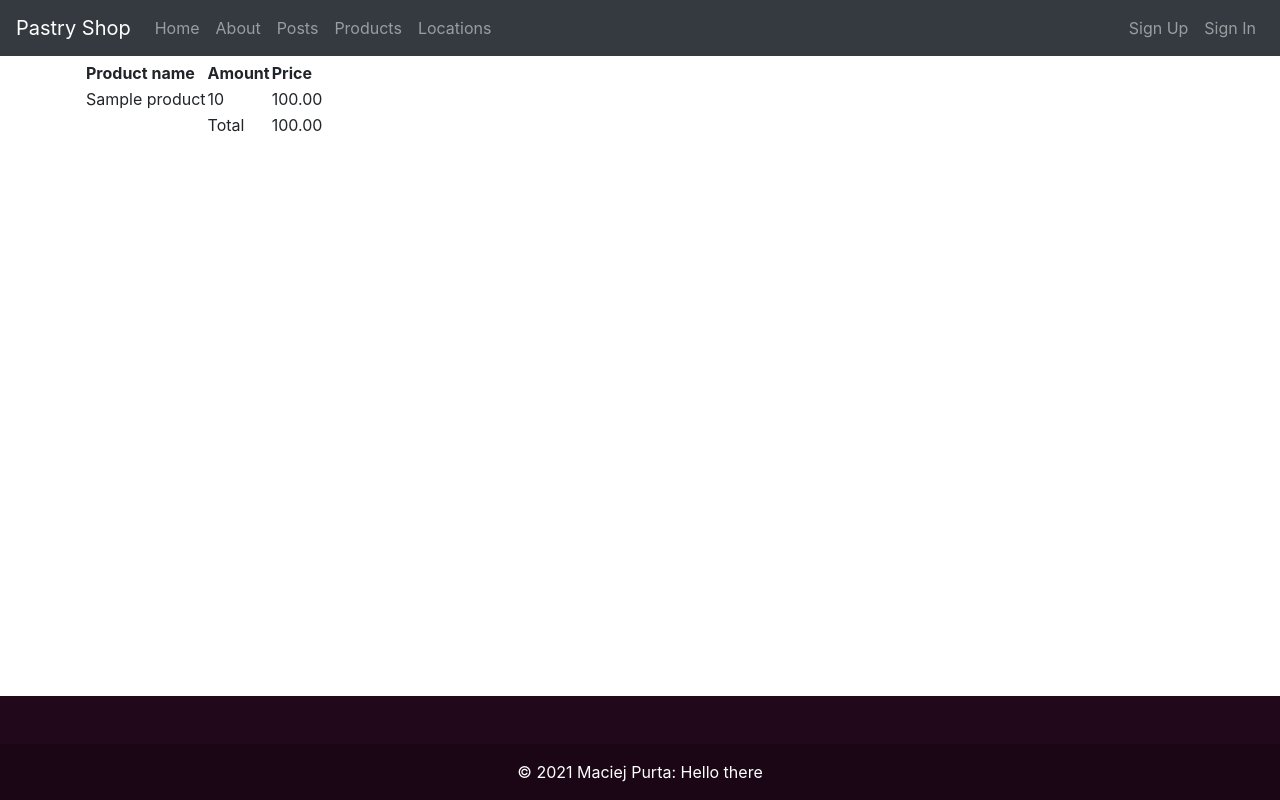
After one commit to Raekker/pastry-shop, a Django app: page /shop/orders/1/ in a window 1280 px wide. The commit adds this page. Run offline with Django 3.2, Linux system fonts and the light colour scheme; tables that the repository leaves empty hold one stand-in row (values such as "Sample post"); some libraries are stand-ins or nearby versions.

Commit message:
shop add order views

```diff
--- a/pastry_shop/shop/models.py
+++ b/pastry_shop/shop/models.py
@@ -41,15 +41,25 @@ class Order(models.Model):
         PAID = 3, _("Paid")
         DELIVERED = 4, _("Delivered")
 
-    client = models.OneToOneField(User, on_delete=models.CASCADE)
+    client = models.ForeignKey(User, on_delete=models.CASCADE)
     products = models.ManyToManyField(Product, through="ProductOrder")
     status = models.IntegerField(choices=Status.choices, default=Status.PENDING)
+    created = models.DateTimeField(auto_now_add=True)
+
+    def get_total(self):
+        total = 0
+        for product in self.productorder_set.all():
+            total += product.get_price()
+        return total
 
 
 class ProductOrder(models.Model):
     product = models.ForeignKey(Product, on_delete=models.CASCADE)
     order = models.ForeignKey(Order, on_delete=models.CASCADE)
     amount = models.IntegerField()
+
+    def get_price(self):
+        return self.amount * self.product.price
 
 
 class Shop(models.Model):
--- a/pastry_shop/shop/urls.py
+++ b/pastry_shop/shop/urls.py
@@ -18,6 +18,8 @@ from pastry_shop.shop.views import (
     ShopDeleteView,
     CartDetailView,
     CartProductDeleteView,
+    OrderListView,
+    OrderDetailView,
 )
 
 app_name = "shop"
@@ -54,4 +56,6 @@ urlpatterns = [
         CartProductDeleteView.as_view(),
         name="cart-product-delete",
     ),
+    path("orders/", OrderListView.as_view(), name="order-list"),
+    path("orders/<int:pk>/", OrderDetailView.as_view(), name="order-detail"),
 ]
--- a/pastry_shop/shop/views.py
+++ b/pastry_shop/shop/views.py
@@ -1,5 +1,6 @@
 from typing import Any, Dict
 
+from django.db.models import QuerySet
 from django.http.response import HttpResponse
 from django.shortcuts import render, redirect
 
@@ -11,7 +12,15 @@ from django.views.generic.edit import CreateView, UpdateView, DeleteView, FormMi
 from django.views.generic.list import ListView
 
 from pastry_shop.shop.forms import ProductForm, CartProductAddForm
-from pastry_shop.shop.models import Product, Category, Shop, Cart, ProductCart
+from pastry_shop.shop.models import (
+    Product,
+    Category,
+    Shop,
+    Cart,
+    ProductCart,
+    Order,
+    ProductOrder,
+)
 
 
 class ProductListView(ListView):
@@ -168,6 +177,23 @@ class CartDetailView(View):
         ctx = {"cart": cart}
         return render(request, "shop/cart_detail.html", ctx)
 
+    def post(self, request, *args, **kwargs):
+        cart = Cart.objects.get(client=self.request.user)
+        new_order = Order()
+        new_order.client = self.request.user
+        new_order.status = 1
+        new_order.save()
+        for el in cart.productcart_set.all():
+            new_product_order = ProductOrder()
+            new_product_order.product = el.product
+            new_product_order.order = new_order
+            new_product_order.amount = el.amount
+            new_product_order.save()
+            new_order.productorder_set.add(new_product_order)
+        new_order.save()
+        cart.products.clear()
+        return redirect("shop:order-detail", pk=new_order.pk)
+
     @staticmethod
     def get_total(client):
         total = 0
@@ -190,3 +216,17 @@ class CartProductDeleteView(View):
         product = cart.productcart_set.get(product_id=kwargs.get("pk"))
         product.delete()
         return redirect("shop:cart-detail")
+
+
+class OrderListView(ListView):
+    model = Order
+    template_name = "shop/order_list.html"
+    context_object_name = "orders"
+
+    def get_queryset(self) -> QuerySet:
+        return Order.objects.filter(client=self.request.user)
+
+
+class OrderDetailView(DetailView):
+    model = Order
+    template_name = "shop/order_detail.html"
--- a/pastry_shop/templates/base.html
+++ b/pastry_shop/templates/base.html
@@ -87,6 +87,9 @@
           <ul class="navbar-nav mr-right">
             {% if request.user.is_authenticated %}
               <li class="nav-item">
+                <a class="nav-link" href="{% url 'shop:order-list' %}">{% trans "Orders" %}</a>
+              </li>
+              <li class="nav-item">
                 <a class="nav-link" href="{% url "shop:cart-detail" %}">{% trans "Cart" %}</a>
               </li>
               <li class="nav-item">
--- a/pastry_shop/templates/shop/cart_detail.html
+++ b/pastry_shop/templates/shop/cart_detail.html
@@ -29,6 +29,12 @@
   </tr>
   </tbody>
 </table>
+  <div>
+    <form action="" method="post">
+      {% csrf_token %}
+      <button class="btn btn-success">Order</button>
+    </form>
+  </div>
   {% else %}
   <h4>No products in cart yet</h4>
 {% endif %}
--- /dev/null
+++ b/pastry_shop/templates/shop/order_detail.html
@@ -0,0 +1,35 @@
+{% extends "base.html" %}
+
+{% block title %}Order {{ order.pk }}{% endblock title %}
+
+{% block content %}
+<div>
+{% if order.products.all %}
+<table>
+  <thead>
+  <tr>
+    <th>Product name</th>
+    <th>Amount</th>
+    <th>Price</th>
+  </tr>
+  </thead>
+  <tbody>
+  {% for el in order.productorder_set.all %}
+  <tr>
+  <td>{{ el.product.name }}</td>
+  <td>{{ el.amount }}</td>
+  <td>{{ el.get_price }}</td>
+  </tr>
+  {% endfor %}
+  <tr>
+    <td></td>
+    <td>Total</td>
+    <td>{{ order.get_total }}</td>
+  </tr>
+  </tbody>
+</table>
+{% else %}
+<h4>No products in your order, error must have occurred</h4>
+{% endif %}
+</div>
+{% endblock content %}
```
Also changed, not shown: pastry_shop/templates/shop/order_list.html (added, +31 -0 lines), pastry_shop/shop/migrations/0002_auto_20210315_0139.py (added), pastry_shop/shop/migrations/0003_auto_20210315_0219.py (added).
